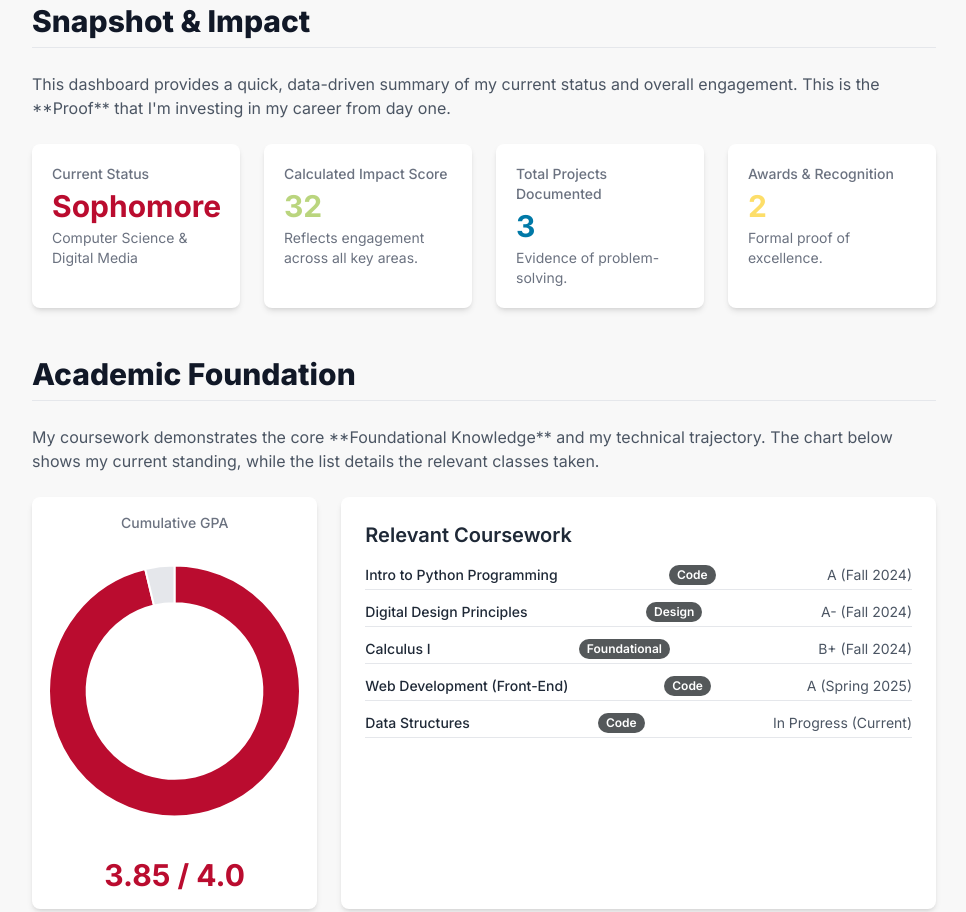
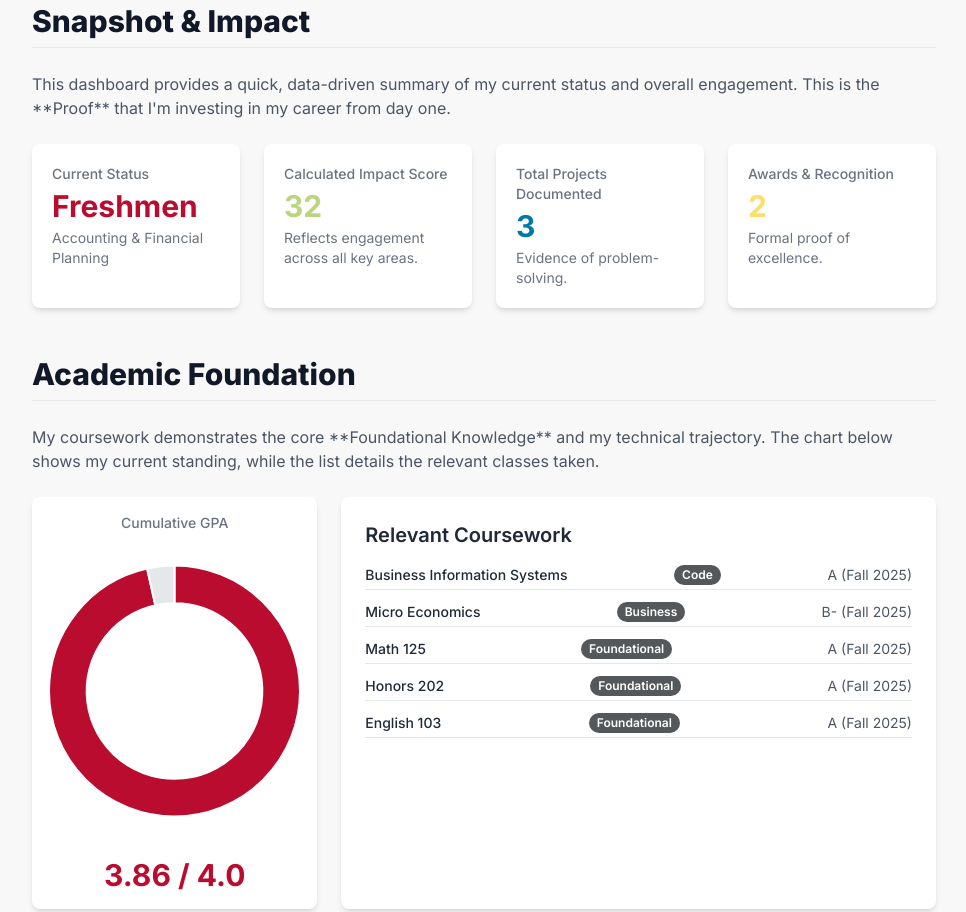
Before and after one commit to Charleigh-Rupert/PBL-0-Personal-Portfolio, a plain HTML site: page index.html in a window 1280 px wide. Shown: the part 460-1372 px from the top of the page, without its empty margins (296-1262 px from the left). Drawn offline with nearby package versions, Linux system fonts and the light colour scheme.

Commit message:
index.html

```diff
--- a/index.html
+++ b/index.html
@@ -257,15 +257,15 @@ CONFIRMATION: NO SVG graphics used. NO Mermaid JS used. -->
         const profileData = {
             studentName: "Charleigh Rupert",
             tagline: "Future-Focused Problem Solver in Digital Media",
-            currentYear: "Sophomore", // Freshman, Sophomore, Junior, Senior
-            major: "Computer Science & Digital Media",
-            gpa: 3.85,
+            currentYear: "Freshmen", // Freshman, Sophomore, Junior, Senior
+            major: "Accounting & Financial Planning",
+            gpa: 3.86,
             impactScoreMultiplier: 10, // Adjusts how much projects/awards count towards total impact
 
             // --- INTRODUCTION & BRANDING FIELDS ---
             photoUrl: "https://placehold.co/150x150/BA0C2F/FFFFFF/png?text=CHARLEIGH+R", // Replace with a URL to a professional headshot
             logoUrl: "https://placehold.co/40x40/BA0C2F/FFFFFF.png?text=BSU", // URL for your school logo or personal brand icon
-            personalBio: "I am a sophomore driven by the intersection of computational thinking and creative design. My academic focus is on building scalable, user-centric web applications and leveraging data analysis to inform design decisions. I believe in continuous learning and applying classroom theory to immediate, impactful real-world challenges.",
+            personalBio: "I am a freshmen driven by the intersection of computational thinking and creative design. My academic focus is on building scalable, user-centric web applications and leveraging data analysis to inform design decisions. I believe in continuous learning and applying classroom theory to immediate, impactful real-world challenges.",
             missionStatement: "To build digital solutions that simplify complex processes and empower small businesses, leveraging Python, front-end frameworks, and a user-first design approach.",
         };
 
@@ -279,11 +279,11 @@ CONFIRMATION: NO SVG graphics used. NO Mermaid JS used. -->
 
         // 1.2 ACADEMICS (REQUIRED: Add relevant classes)
         const academicData = [
-            { name: "Intro to Python Programming", grade: "A", semester: "Fall 2024", relevance: "Code" },
-            { name: "Digital Design Principles", grade: "A-", semester: "Fall 2024", relevance: "Design" },
-            { name: "Calculus I", grade: "B+", semester: "Fall 2024", relevance: "Foundational" },
-            { name: "Web Development (Front-End)", grade: "A", semester: "Spring 2025", relevance: "Code" },
-            { name: "Data Structures", grade: "In Progress", semester: "Current", relevance: "Code" },
+            { name: "Business Information Systems", grade: "A", semester: "Fall 2025", relevance: "Code" },
+            { name: "Micro Economics", grade: "B-", semester: "Fall 2025", relevance: "Business" },
+            { name: "Math 125", grade: "A", semester: "Fall 2025", relevance: "Foundational" },
+            { name: "Honors 202", grade: "A", semester: "Fall 2025", relevance: "Foundational" },
+            { name: "English 103", grade: "A", semester: "Fall 2025", relevance: "Foundational" },
         ];
 
         // 1.3 PROJECTS (REQUIRED: Follow C-S-R format)
```
